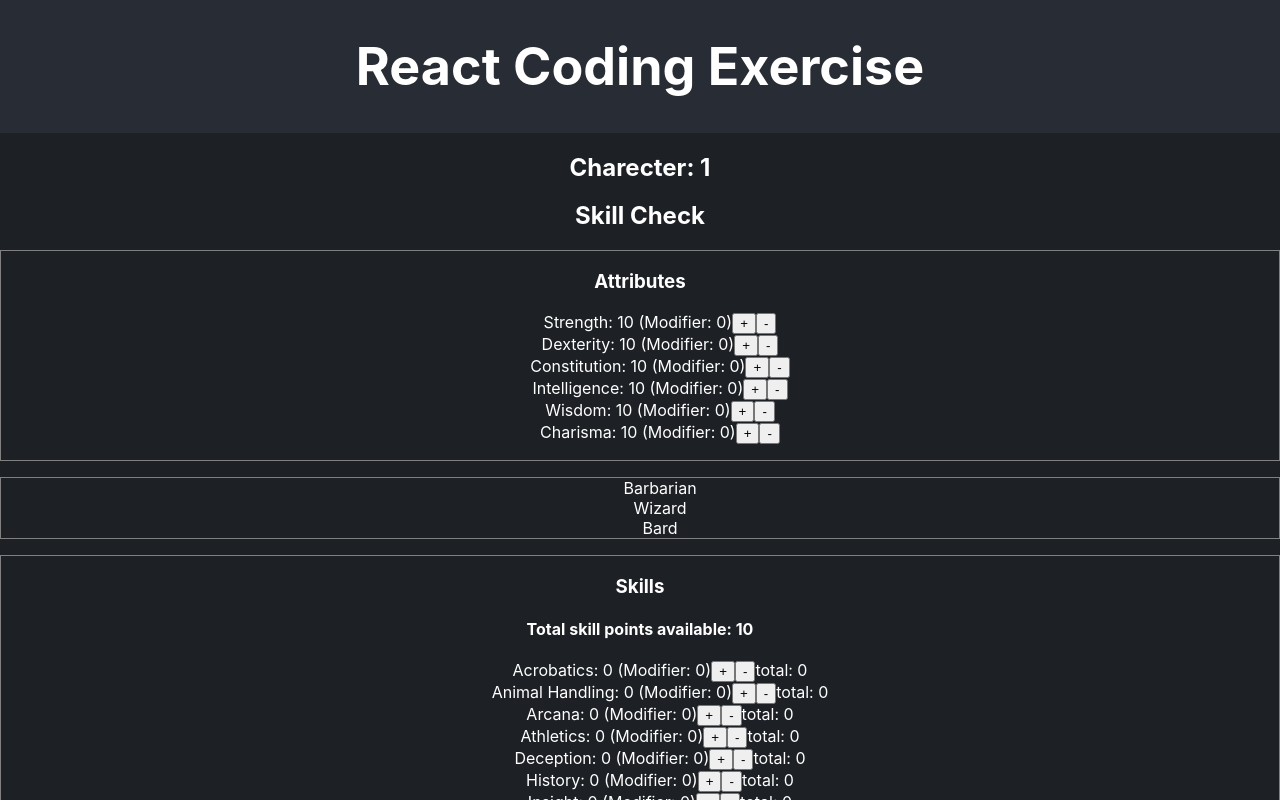
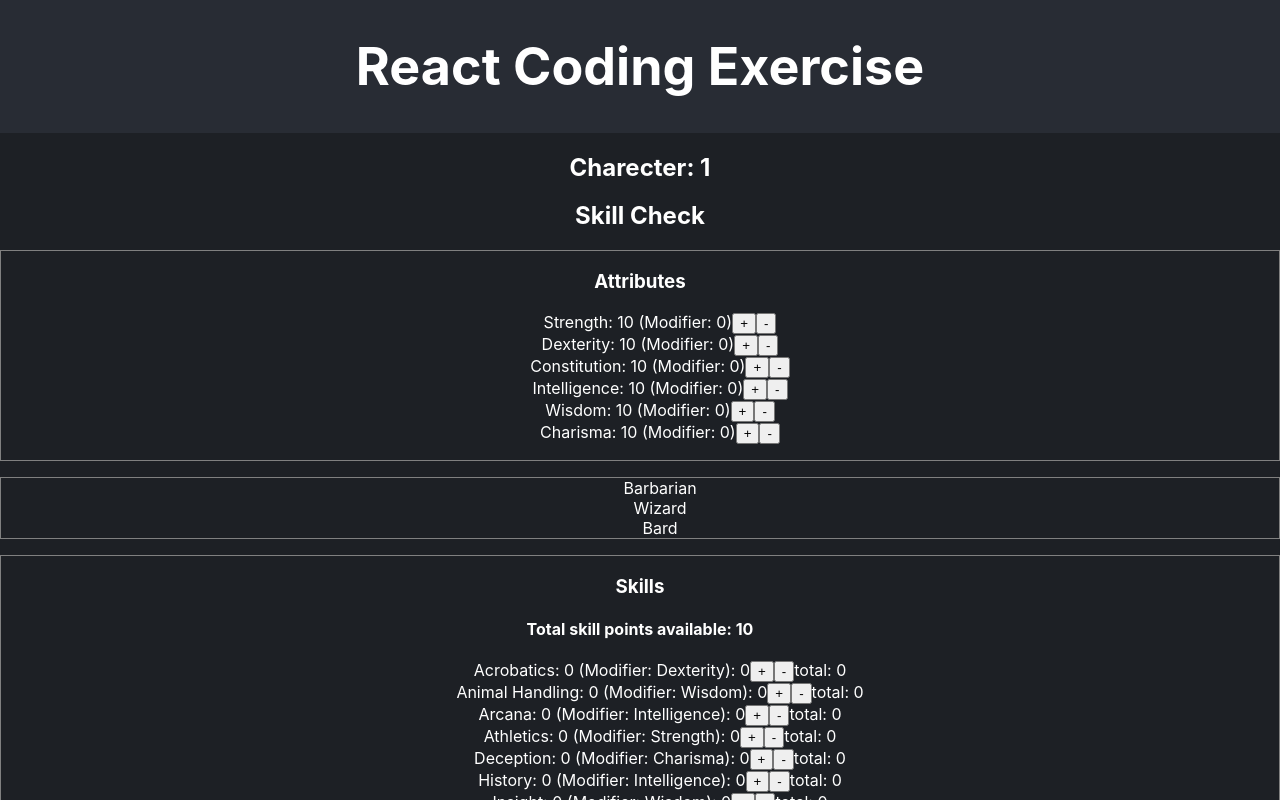
Before and after one commit to onlycode101/recruiting-webapp-character, a React (Create React App) app: page / in a window 1280 px wide. Shown: the top 800 px of the page. Built offline with nearby package versions, Linux system fonts and the light colour scheme.

Commit message:
add updateSelectedClassIfNeeded()

```diff
--- a/src/App.tsx
+++ b/src/App.tsx
@@ -16,16 +16,15 @@ interface Character {
 
 const getModifier = (attr: number): number => Math.floor((attr - 10)/2);
 
-const computeSkills = (attributes: Attributes): Record<SkillKey, Skill> => {
+const computeSkills = (attributes: Attributes, existingSkills: Record<SkillKey, Skill> = {} as Record<SkillKey, Skill>): Record<SkillKey, Skill> => {
   return SKILL_LIST.reduce((acc, skillItem) => {
-    const attrVal: number = attributes[skillItem.attributeModifier]
+    const attrVal: number = attributes[skillItem.attributeModifier];
     acc[skillItem.name] = {
       points: acc[skillItem.name]?.points??0,
       modifier: getModifier(attrVal)
     }
     return acc;
-  }, {
-  } as Record<SkillKey, Skill>)
+  }, existingSkills)
 }
 
 const initCharacter = (): Character => {
@@ -55,12 +54,52 @@ const getCurrentSpendingSum = (char: Character): number => {
 }
 
 const fixSpendingDeficitIfAny = (char: Character): Character => {
-  // todo
-  return char;
+  let maxAvailablePoint: number = getMaxAvailablePoints(char);
+  let currentSpending: number = getCurrentSpendingSum(char);
+  let remainder = maxAvailablePoint - currentSpending;
+  let nextSkills: Record<SkillKey, Skill> = {...char.skills};
+
+  while (remainder < 0) {
+    for (let skillItem of SKILL_LIST) {
+      // reduce point evenly across all attributes until remainder is not negative
+      let {name: skillKey} = skillItem;
+      let {points, ...restOfThisSkill} : Skill= nextSkills[skillKey];
+      if (points > 0) {
+        remainder++;
+        nextSkills = {
+          ...nextSkills,
+          [skillKey]: {
+            ...restOfThisSkill,
+            points: points-1
+          }
+        }
+      }
+    }
+  }
+  return {
+    ...char,
+    skills: nextSkills
+  };
+}
+
+const updateSelectedClassIfNeeded = (char: Character): Character => {
+  let classArr: Class[] = [];
+  let attributes = char.attributes;
+  for (let classKey in CLASS_LIST) {
+    let requirements: Attributes = CLASS_LIST[classKey];
+    const someReqNotMeet = Object.keys(requirements).some(attrKey => {
+      const reqAttrVal: number = requirements[attrKey];
+      const charAttrVal: number = attributes[attrKey];
+      return charAttrVal < reqAttrVal;
+    });
+    if (!someReqNotMeet) {
+      classArr.push(classKey as Class)
+    }
+  }
+  return {...char, selectedClass: classArr.join("")}
 }
 
 function App() {
-  const [num, setNum] = useState<number>(0);
   const [chars, setChars] = useState<Character[]>([initCharacter()]);
 
 
@@ -96,10 +135,12 @@ function App() {
     let nextTargetChar: Character = {
       ...char,
       attributes: nextAttributes,
-      skills: computeSkills(nextAttributes)
+      skills: computeSkills(nextAttributes, skills)
     }
 
     nextTargetChar = fixSpendingDeficitIfAny(nextTargetChar);
+    nextTargetChar = updateSelectedClassIfNeeded(nextTargetChar);
+
     let nextChars = [...chars.slice(0, charIndex), nextTargetChar, ...chars.slice(charIndex+1)];
     setChars(nextChars);
   }
@@ -151,10 +192,12 @@ function App() {
   }
 
   const renderClasses = (charIndex: number, char: Character) => {
+    const {selectedClass} = char;
     return (
       <ul style={{border: "1px solid gray"}}>
       {Object.keys(CLASS_LIST).map(classKey => {
-        return <li key={classKey} style={{listStyle: "none"}}>
+        const isSelected = selectedClass.includes(classKey);
+        return <li key={classKey} style={{listStyle: "none", color: isSelected ? "red" : "unset"}}>
           {classKey}
         </li>
       })}
@@ -163,7 +206,7 @@ function App() {
   }
 
   const renderSkills = (charIndex: number, char: Character) => {
-    const {attributes, skills}= char;
+    const {skills}= char;
 
     return (
       <div style={{border: "1px solid gray"}}>
@@ -174,7 +217,7 @@ function App() {
           let {points, modifier}: Skill = skills[name];
           const total = points + modifier;
           return <li key={name} style={{listStyle: "none"}}>
-            <span>{name}: {points} (Modifier: {modifier})</span>
+            <span>{name}: {points} (Modifier: {attributeModifier}): {modifier}</span>
             <button onClick={() => onChangeSkill(charIndex, name, 1)}>+</button>
             <button onClick={() => onChangeSkill(charIndex, name, -1)}>-</button>
             <span>total: {total}</span>
```
